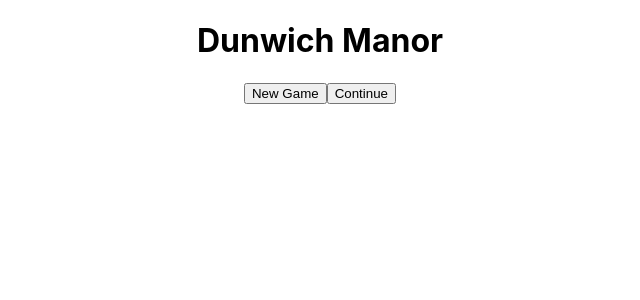
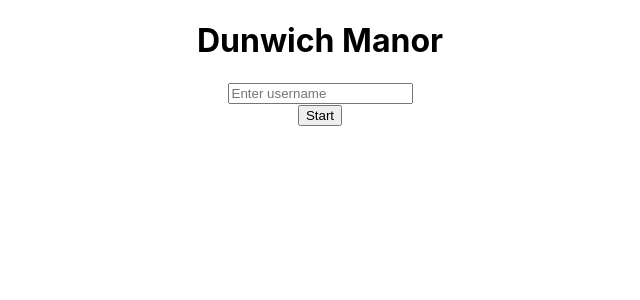
Before and after one commit to aeip/project3s-frontend, a React (Create React App) app: page / in a window 1280 px wide. Shown: the top 300 px of the page, without its empty margins (320-960 px from the left). Built offline with nearby package versions, Linux system fonts and the light colour scheme; no server answers.

Commit message:
reformatted start

```diff
--- a/src/Components/App/App.js
+++ b/src/Components/App/App.js
@@ -17,7 +17,8 @@ function App() {
 	const [items, setItems] = useState([]);
 	const [scoreboards, setScoreboards] = useState([]);
 
-	//empty chararacter
+
+	//empty character
 	const emptyCharacter = {
 		HP: 100,
 		MadnessLevel: 0,
@@ -27,6 +28,9 @@ function App() {
 		currentRoom: '',
 		score: 0,
 	};
+
+	//current character state to bring character data from one component to appjs (here)
+	const [currentCharacter, setCurrentCharacter] = useState(emptyCharacter);
 
 	//get methods
 	const getCharacter = () => {
@@ -92,8 +96,11 @@ function App() {
 	};
 
 	//delete methods
-	const deleteCharacter = (character) => {};
-	const deleteScoreboard = (scoreboard) => {};
+	const deleteScoreboard = () => {
+		fetch(url + '/score/', {
+			method: 'delete'
+		}).then(() => getScoreboard());
+	};
 
 	//useEffect
 	useEffect(() => {
@@ -123,7 +130,8 @@ function App() {
 							<Titles
 								{...rp}
 								title={title}
-								handleCreateCharacter={handleCreateCharacter}
+								character={currentCharacter}
+								handleSubmit={handleCreateCharacter}
 							/>
 						</>
 					)}
--- a/src/Components/Titles/Start.js
+++ b/src/Components/Titles/Start.js
@@ -1,11 +1,23 @@
-import React from 'react';
+import React, {useState} from 'react';
 
 export const Start = (props) => {
+    const [formData, setFormData] = useState(props.character);
+    const handleSubmit = (event) => {
+        event.preventDefault();
+        props.handleSubmit(formData);
+        props.history.push('/game/');
+    }
+    const handleChange = (event) => {
+        setFormData({...formData, [event.target.name]: event.target.value});
+    }
 	return (
         <div className='start'>
             <h1>Dunwich Manor</h1>
-            <button>New Game</button>
-            <button>Continue</button>
+            <form onSubmit={handleSubmit}>
+                <input type="text" name="username" value={FormData.username} onChange={handleChange} placeholder="Enter username" />
+                <br />
+                <input type='submit' value='Start' />
+            </form>
         </div>
     )
 };
```
